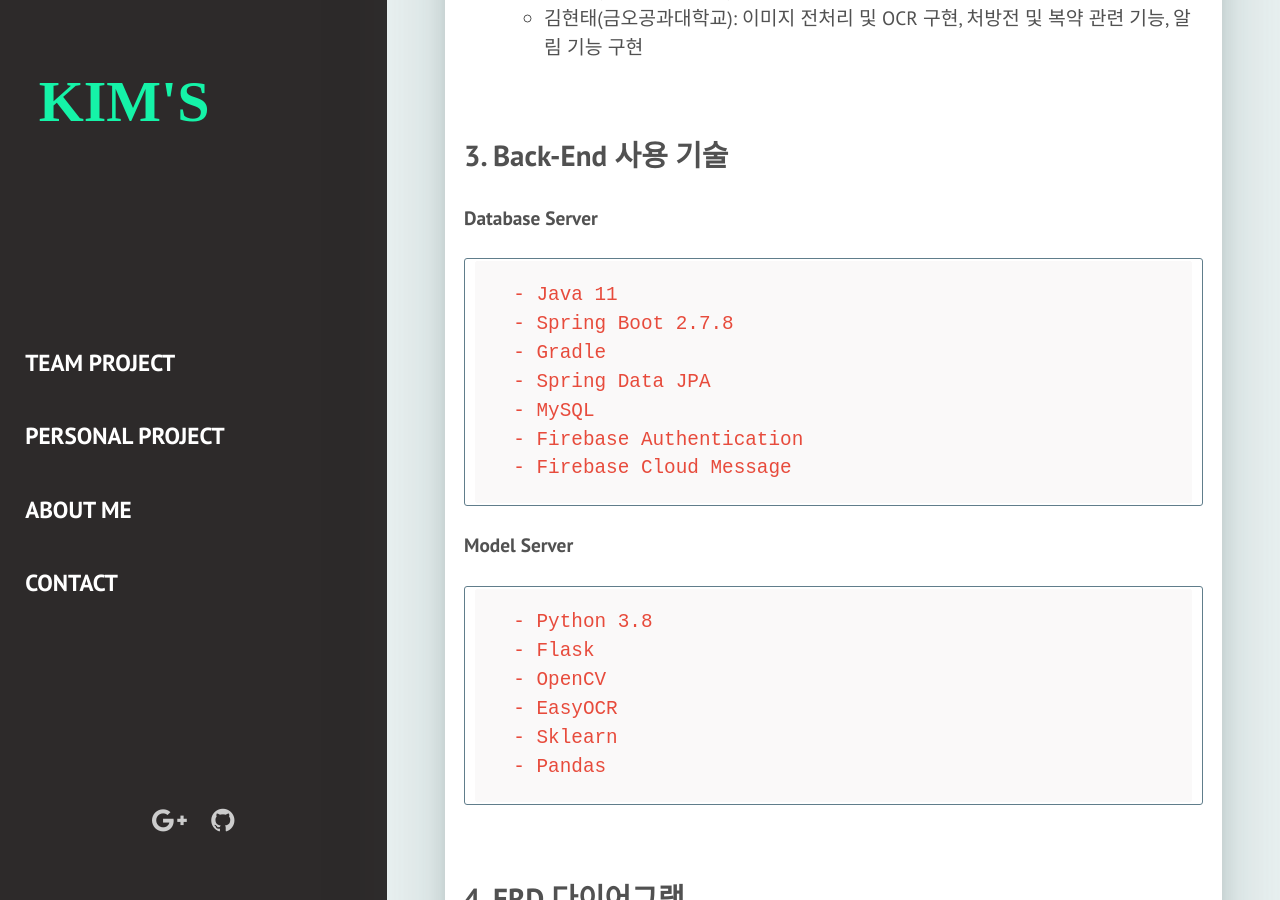
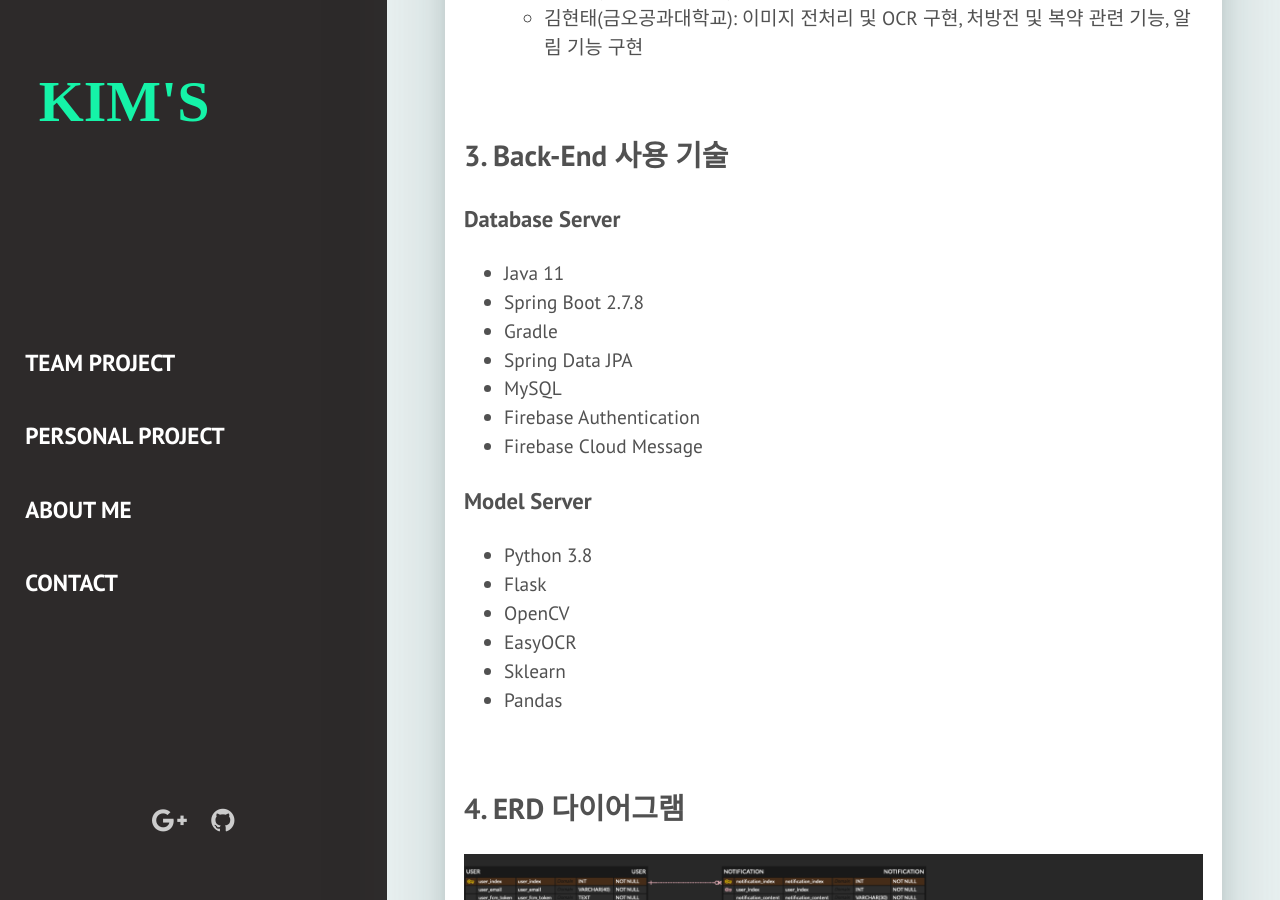
Before and after one commit to kimgusxo/kimgusxo.github.io, a Jekyll site: the page built from _posts/2017-03-29-the-white-house.markdown, in a window 1280 px wide and 900 px high, scrolled down 2062 px. Built offline with Jekyll 4.4.1, drawn with Linux system fonts in a browser that asks for light colours; some web fonts are replaced.

Commit message:
font update

```diff
--- a/_posts/2017-03-29-the-white-house.markdown
+++ b/_posts/2017-03-29-the-white-house.markdown
@@ -29,22 +29,22 @@ description: OCR 기술을 활용한 처방전 기반 자동 복약관리 어플
 <br>
 
 ## 3. Back-End 사용 기술
-#### Database Server
-	- Java 11
-	- Spring Boot 2.7.8
-	- Gradle
-	- Spring Data JPA
-	- MySQL
-	- Firebase Authentication
-	- Firebase Cloud Message
+### Database Server
+- Java 11
+- Spring Boot 2.7.8
+- Gradle
+- Spring Data JPA
+- MySQL
+- Firebase Authentication
+- Firebase Cloud Message
 
-#### Model Server
-	- Python 3.8
-	- Flask
-	- OpenCV
-	- EasyOCR
-	- Sklearn
-	- Pandas
+### Model Server
+- Python 3.8
+- Flask
+- OpenCV
+- EasyOCR
+- Sklearn
+- Pandas
 
 <br>
 
@@ -228,21 +228,21 @@ description: OCR 기술을 활용한 처방전 기반 자동 복약관리 어플
 <br>
 
 ## 7. 문제점 회고
-#### 1. 데이터 직렬화의 순환참조 문제
+### 1. 데이터 직렬화의 순환참조 문제
 - 원인: JPA에서 양방향으로 연결된 Entity를 JSON으로 직렬화하는 과정에서 계속해서 참조하여 StackOverFlowError를 발생시키는 현상이다.
 
 - 원인분석: DTO를 사용하여 통신하는데 DTO 내부에 필드인 객체가 Entity형태여서 문제가 발생한다는 것을 확인하였다.
 
 - 해결방안: DTO에서 객체를 필드로 가지는 부분을 Long 타입의 외래키로 대체하였고 객체의 정보나 리스트의 타입이 Entity가 필요한 상황은 EntityConverter라는 Class를 만들고 전부 DTO로 변환하였다.
 
-#### 2. 모델서버를 두어야 하는가? 및 TessaractOCR의 한글인식률
+### 2. 모델서버를 두어야 하는가? 및 TessaractOCR의 한글인식률
 - 원인: Java에서 지원하는 TessarectOCR과 OpenCV의 속도 및 정확도 측면에서 안좋은 성능을 보여주고 또한 알수없는 오류들이 발생하였다.
 
 - 원인분석: Java의 Native method를 통해 라이브러리들이 구동되게 되는데 Native method를 사용하면 디버깅이 어렵고 성능도 낮게 나오는 것을 확인하였다.
 
 - 해결방안: 다른 오픈소스 OCR인 EasyOCR을 사용할 수 있도록 파이썬의 Flask를 통해 Java SpringBoot와 OCR할 Image를 통신하였고 PreProcessing과 PostProcessing을 전부 진행 후 결과를 리턴받았다.
 
-#### 3. 카메라 밝기에 대한 OCR 결과와 이미지의 잡음 제거 문제점
+### 3. 카메라 밝기에 대한 OCR 결과와 이미지의 잡음 제거 문제점
 - 원인: 같은 장소의 같은 환경에서 핸드폰 기종이 다르게 되면 OCR 결과가 유의미하게 달라지는 문제가 발생하였다.
 
 - 원인분석: 회색조 영상으로 변환 후 밝기를 계산해보니 기종 별로 Image의 밝기 차이가 나는 것을 확인하였다.
```
